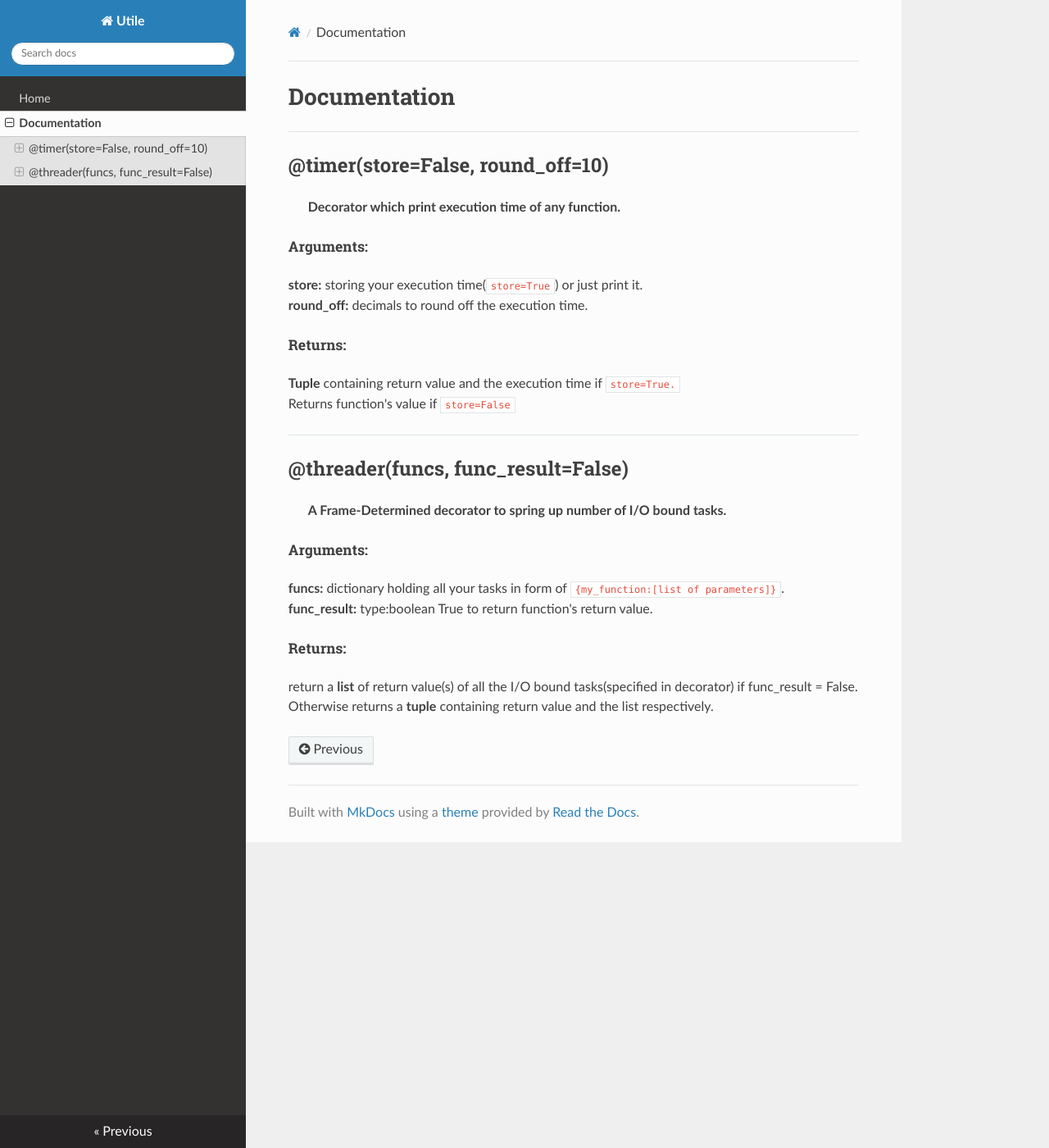
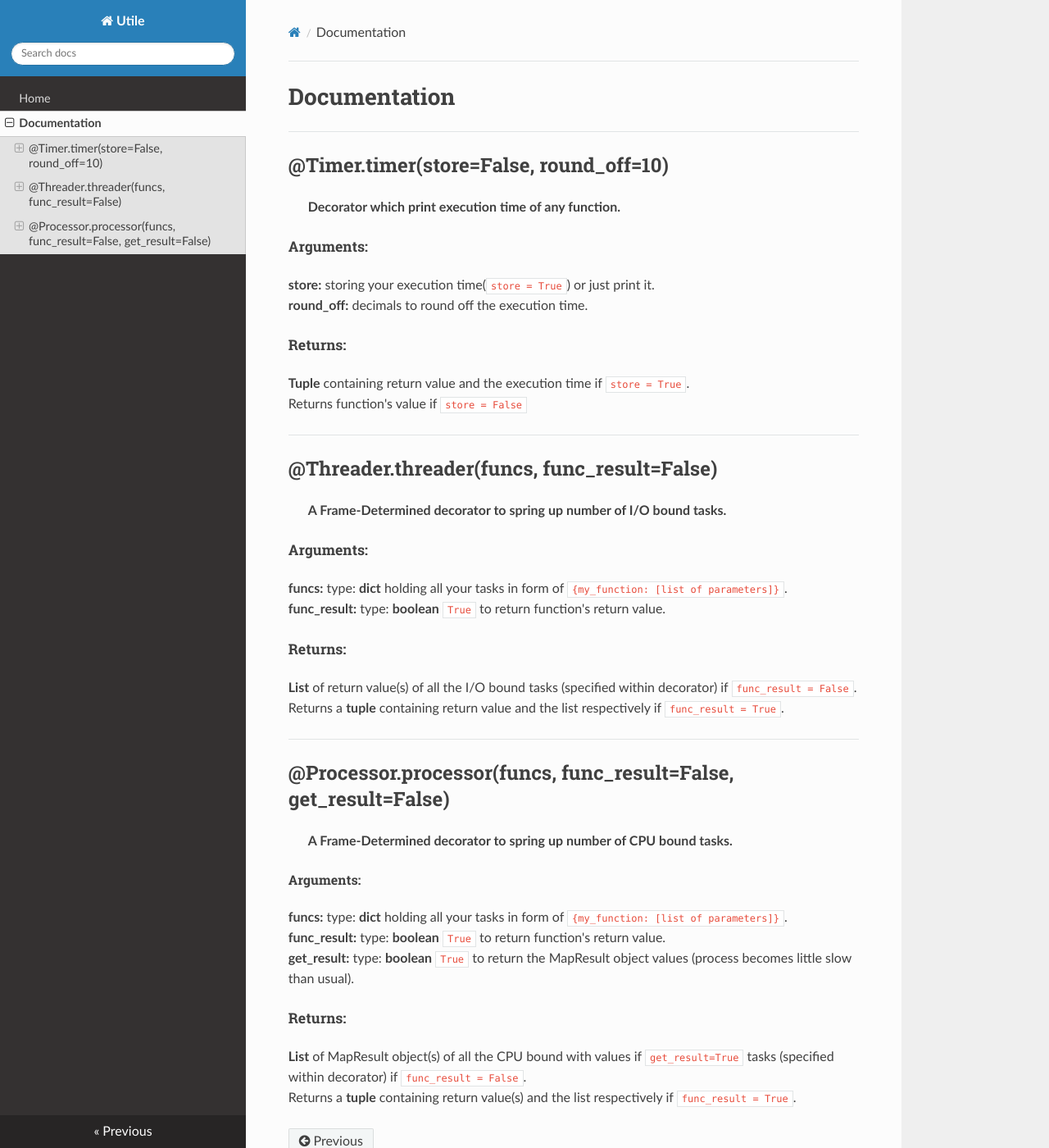
Before and after one commit to j0fiN/utile, an MkDocs documentation site: the page built from docs/documentation.md, in a window 1280 px wide and 1400 px high. Shown: the whole window at 82% size. Built offline with MkDocs 1.6.1, drawn with Linux system fonts in a browser that asks for light colours; nearby versions of some CDN libraries.

Commit message:
DOC: beta version doc update

```diff
--- a/docs/documentation.md
+++ b/docs/documentation.md
@@ -1,23 +1,36 @@
 # Documentation
 ---
-## @timer(store=False, round_off=10)
+## @Timer.timer(store=False, round_off=10)
 > **Decorator which print execution time of any function.**
 
 ##### Arguments:
-**store:**  storing your execution time(`store=True`) or just print it.
+**store:**  storing your execution time(`store = True`) or just print it.
 **round_off:** decimals to round off the execution time.
 
 ##### Returns:
-**Tuple** containing return value and the execution time if `store=True.`
-Returns function's value if `store=False`
+**Tuple** containing return value and the execution time if `store = True`.
+Returns function's value if `store = False`
 ---
-## @threader(funcs, func_result=False)
+## @Threader.threader(funcs, func_result=False)
 > **A Frame-Determined decorator to spring up number of I/O bound tasks.**
 
 ##### Arguments:
-**funcs:** dictionary holding all your tasks in form of `{my_function:[list of parameters]}`.
-**func_result:** type:boolean True to return function's return value.
+**funcs:** type: **dict** holding all your tasks in form of `{my_function: [list of parameters]}`.
+**func_result:** type: **boolean** `True` to return function's return value.
 
 ##### Returns:
-return a **list** of return value(s) of all the I/O bound tasks(specified in decorator) if func_result = False.
-Otherwise returns a **tuple** containing return value and the list respectively.
+ **List** of return value(s) of all the I/O bound tasks (specified within decorator) if `func_result = False`.
+Returns a **tuple** containing return value and the list respectively if `func_result = True`.
+---
+## @Processor.processor(funcs, func_result=False, get_result=False)
+> **A Frame-Determined decorator to spring up number of CPU bound tasks.**
+
+###### Arguments:
+**funcs:** type: **dict** holding all your tasks in form of `{my_function: [list of parameters]}`.
+**func_result:** type: **boolean** `True` to return function's return value.
+**get_result:** type: **boolean** `True` to return the MapResult object values (process becomes little slow than usual).
+
+##### Returns:
+**List** of MapResult object(s) of all the CPU bound with values if `get_result=True` tasks (specified within decorator)
+if `func_result = False`.
+Returns a **tuple** containing return value(s) and the list respectively if `func_result = True`.
```
